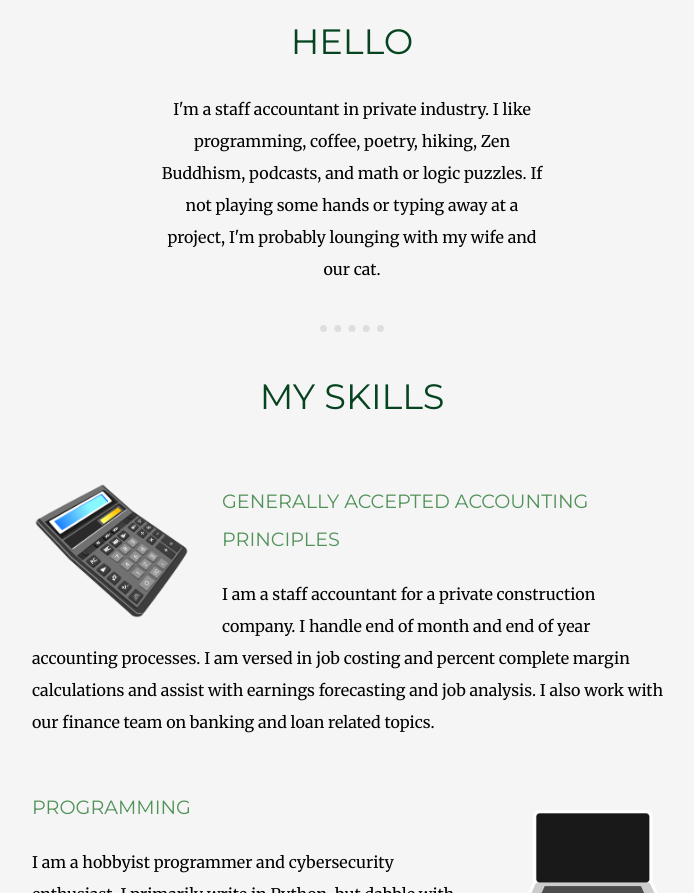
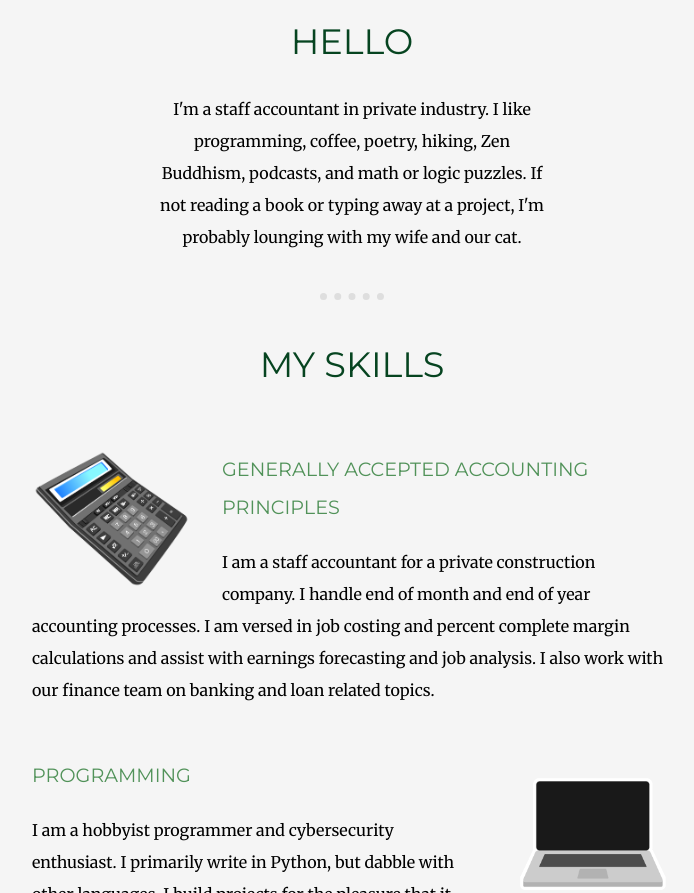
Before and after one commit to keifer-may/my-site, a plain HTML site: page index.html in a window 1280 px wide. Shown: the part 962-1855 px from the top of the page, without its empty margins (288-982 px from the left). Drawn offline with Linux system fonts and the light colour scheme.

Commit message:
Update index.html

```diff
--- a/index.html
+++ b/index.html
@@ -30,7 +30,7 @@
   <div class="profile">
     <img class="keifer-picture" src="Images/keifer.jpg" alt="Keifer-Image">
     <h2 class="hello">HELLO</h2>
-    <p>I'm a staff accountant in private industry. I like programming, coffee, poetry, hiking, Zen Buddhism, podcasts, and math or logic puzzles. If not playing some hands or typing away at a project, I'm probably lounging with my wife and our cat.</p>
+    <p>I'm a staff accountant in private industry. I like programming, coffee, poetry, hiking, Zen Buddhism, podcasts, and math or logic puzzles. If not reading a book or typing away at a project, I'm probably lounging with my wife and our cat.</p>
   </div>
   <hr>
   <div class="skills">
```
